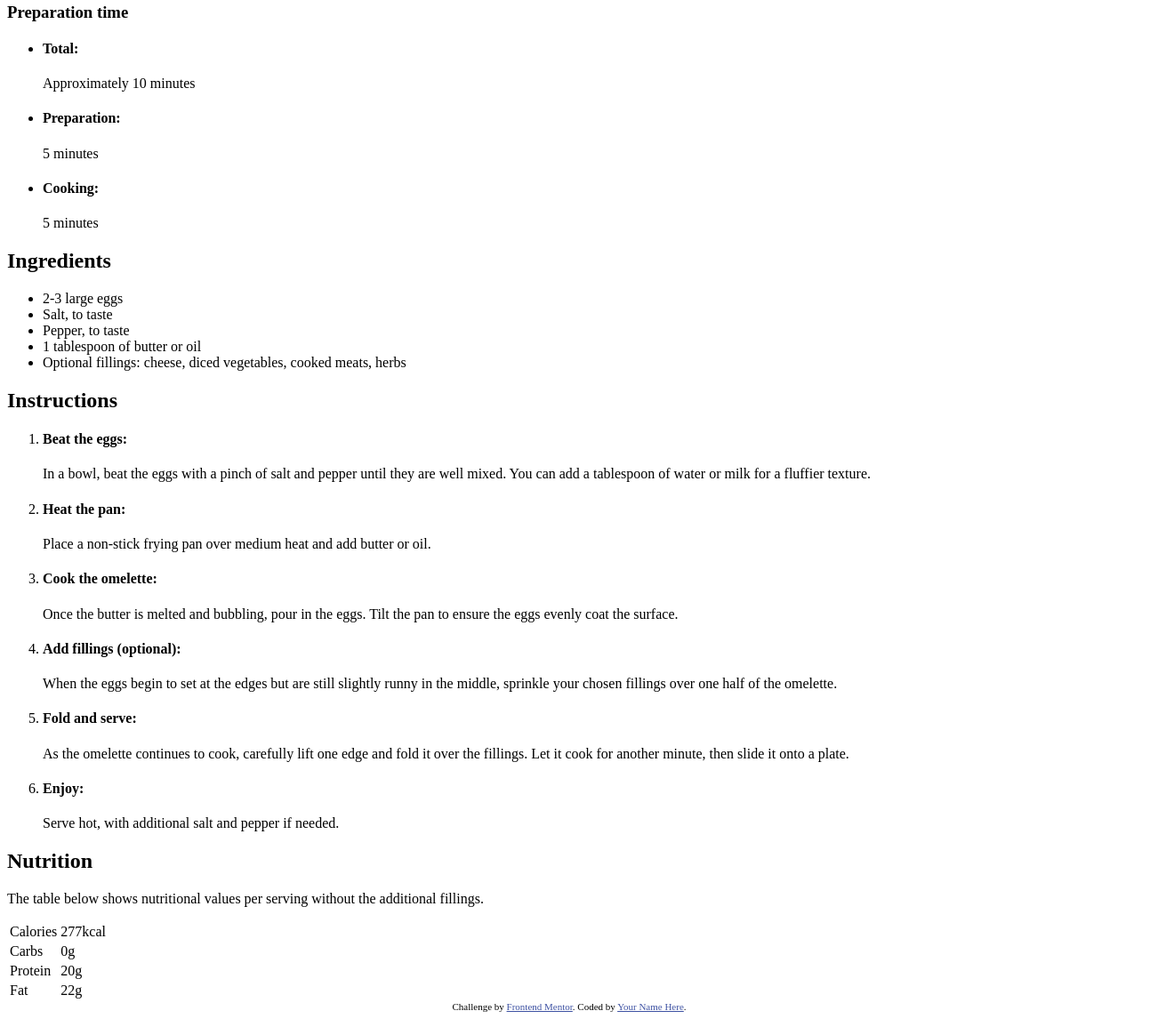
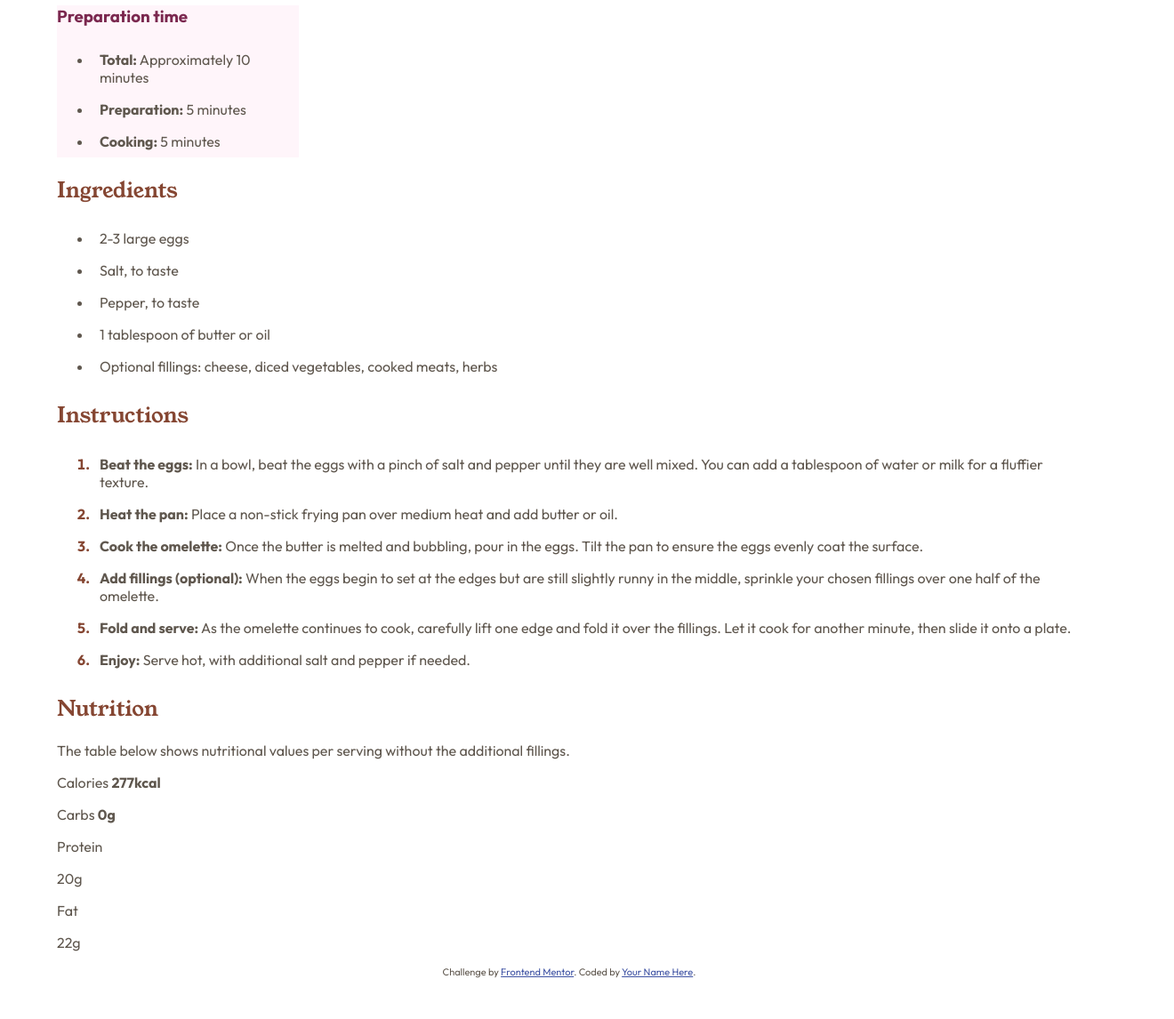
Before and after one commit to Adem-Tozlu/Frontend-Mentor-Rezept, a plain HTML site: page index.html in a window 1280 px wide. Shown: the part 726-1872 px from the top of the page at 89% size, 1320 px wide, since content can reach past the window. After the commit the page ends 1826 px from the top, so only its background shows below. Drawn offline with Linux system fonts and the light colour scheme.

Commit message:
index und css bearbeitet

```diff
--- a/index.html
+++ b/index.html
@@ -3,6 +3,10 @@
 <head>
   <meta charset="UTF-8">
   <meta name="viewport" content="width=device-width, initial-scale=1.0"> <!-- displays site properly based on user's device -->
+  <link rel="preconnect" href="https://fonts.googleapis.com">
+<link rel="preconnect" href="https://fonts.gstatic.com" crossorigin>
+<link href="https://fonts.googleapis.com/css2?family=Outfit:wght@100..900&family=Young+Serif&display=swap" rel="stylesheet">
+
 
   <link rel="icon" type="image/png" sizes="32x32" href="./assets/images/favicon-32x32.png">
   <link rel="stylesheet" href="style.css">
@@ -16,6 +20,7 @@
 </head>
 <body>
 <img src="/assets/images/image-omelette.jpeg" alt="omelette">
+<div class="body">
  <h1>Simple Omelette Recipe</h1>
 
   <p>An easy and quick dish, perfect for any meal. This classic omelette combines beaten eggs cooked
@@ -23,9 +28,9 @@
 <div class="preparation" >
   <h3>Preparation time</h3>
 <ul>
-  <li><h4>Total:</h4> Approximately 10 minutes</li>
-  <li><h4>Preparation:</h4> 5 minutes</li>
-  <li><h4>Cooking:</h4> 5 minutes</li>
+  <li><span>Total:</span> Approximately 10 minutes</li>
+  <li><span>Preparation:</span> 5 minutes</li>
+  <li><span>Cooking:</span> 5 minutes</li>
 
   </ul></div>
 <div class="ingredients"></div>
@@ -43,21 +48,21 @@
  <h2>Instructions</h2>
 <ol>
 
- <li><h4>Beat the eggs:</h4> In a bowl, beat the eggs with a pinch of salt and pepper until they are well mixed.
+ <li><span>Beat the eggs:</span> In a bowl, beat the eggs with a pinch of salt and pepper until they are well mixed.
   You can add a tablespoon of water or milk for a fluffier texture.</li>
 
- <li><h4>Heat the pan:</h4>  Place a non-stick frying pan over medium heat and add butter or oil.</li>
+ <li><span>Heat the pan:</span>  Place a non-stick frying pan over medium heat and add butter or oil.</li>
 
- <li><h4>Cook the omelette:</h4> Once the butter is melted and bubbling, pour in the eggs. Tilt the pan to ensure
+ <li><span>Cook the omelette:</span> Once the butter is melted and bubbling, pour in the eggs. Tilt the pan to ensure
   the eggs evenly coat the surface.</li>
 
-  <li><h4>Add fillings (optional):</h4> When the eggs begin to set at the edges but are still slightly runny in the
+  <li><span>Add fillings (optional):</span> When the eggs begin to set at the edges but are still slightly runny in the
     middle, sprinkle your chosen fillings over one half of the omelette.</li>
 
-  <li><h4>Fold and serve:</h4> As the omelette continues to cook, carefully lift one edge and fold it over the
+  <li><span>Fold and serve:</span> As the omelette continues to cook, carefully lift one edge and fold it over the
     fillings. Let it cook for another minute, then slide it onto a plate.</li>
 
- <li><h4>Enjoy:</h4> Serve hot, with additional salt and pepper if needed.</li>
+ <li><span>Enjoy:</span> Serve hot, with additional salt and pepper if needed.</li>
 
 </ol>
 
@@ -66,22 +71,21 @@
   <h2>Nutrition</h2>
 
   <p>The table below shows nutritional values per serving without the additional fillings.</p>
-<table> <tr><td>Calories</td>
- <td> 277kcal</td></tr>
+<p>Calories <span>277kcal</span> </p>
+<p>Carbs <span>0g</span> </p>
 
-  <tr><td>Carbs</td>
- <td> 0g</td></tr>
 
-  <tr><td>Protein</td>
-  <td>20g</td></tr>
+  <p>Protein</p>
+  <p>20g</p>
 
-  <tr><td>Fat</td>
-  <td>22g</td></tr></table>
+  <p>Fat</p>
+  <p>22g</p>
 
 
   <div class="attribution">
     Challenge by <a href="https://www.frontendmentor.io?ref=challenge" target="_blank">Frontend Mentor</a>.
     Coded by <a href="#">Your Name Here</a>.
   </div>
+</div>
 </body>
 </html>
--- a/style.css
+++ b/style.css
@@ -13,3 +13,51 @@
 
 
 }
+body{
+
+  background-color: var(--color-neutral-white);
+margin: 0;
+    font-size: 16px;
+ font-family: "Outfit";
+color:var(--color-neutral-wenge-brown) ;
+display: flex;
+flex-direction: column;
+justify-content: center;
+align-items: center;
+
+
+}
+img{
+
+    width: 100%;
+}
+.body{
+
+ width: 90%;
+
+}
+h1,h2{
+    font-family:"Young Serif";
+    font-weight: 400;
+}
+h2{
+    color: var(--color-primary-nutmeg);
+
+}
+h3{
+    color: var(--color-primary-dark-raspberry);
+}
+.preparation{
+    width: 17rem;
+    background-color: var(--color-neutral-rose-white)
+}
+span{
+    font-weight: bold;
+}
+ol li::marker{
+    color: var(--color-primary-nutmeg);
+    font-weight: bold;
+}
+li{
+    padding: 0.5rem;
+}
```
